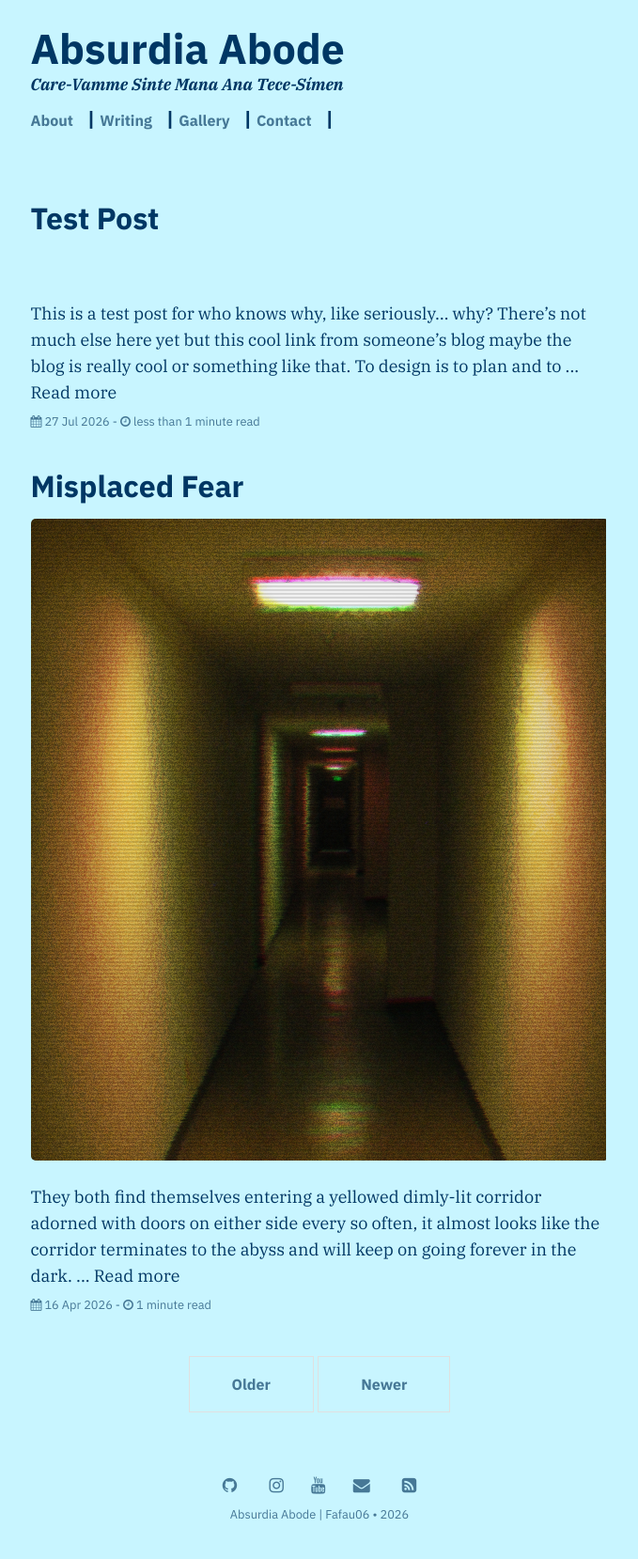
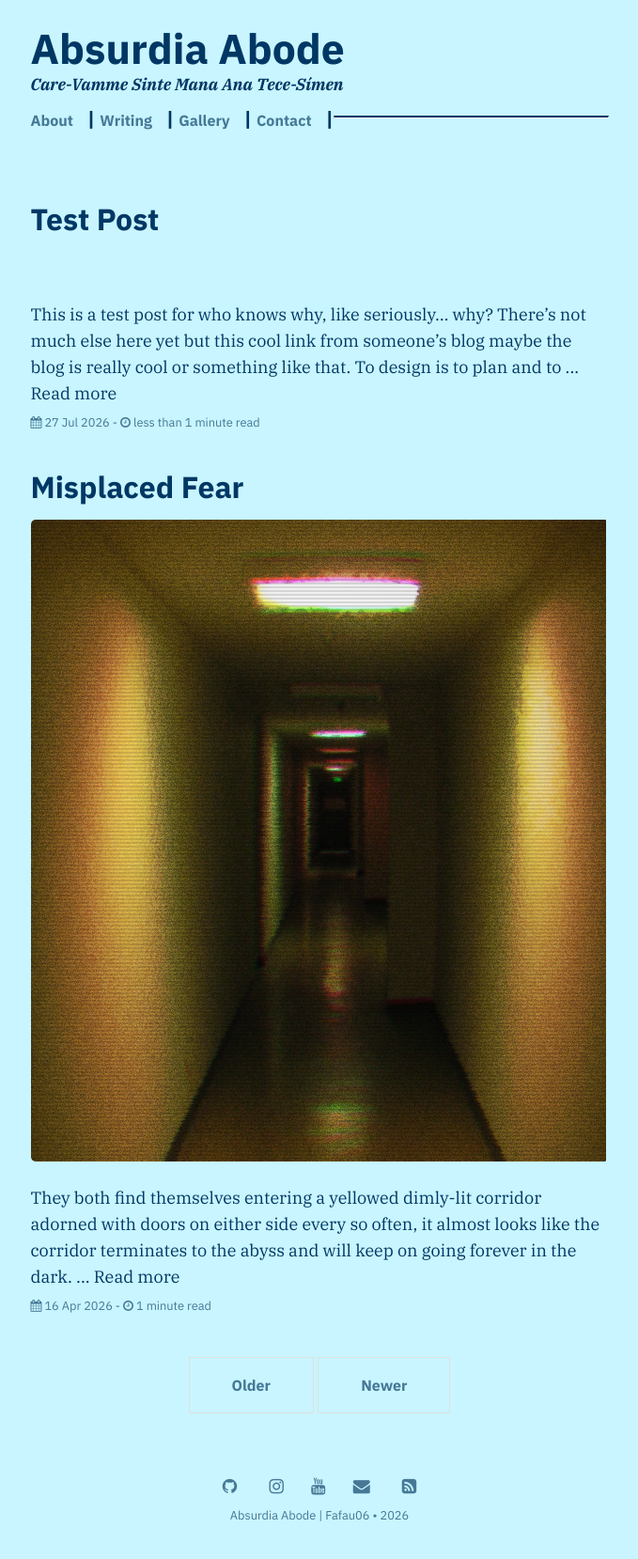
Before and after one commit to Fafau06/fafau06.github.io, a Jekyll site: the page built from index.html, in a window 1280 px wide. Shown: the whole page at 94% size, without its empty margins (300-979 px from the left). Built offline with Jekyll 4.4.1, drawn with Linux system fonts in a browser that asks for light colours; some web fonts are replaced; the list of posts is cut into pages by our own code.

Commit message:
Update _base.scss

```diff
--- a/_sass/_base.scss
+++ b/_sass/_base.scss
@@ -174,9 +174,7 @@ blockquote span
 
 hr
 {
-	height: 2px;
-	border-width: 0;
-	color: $body-color;
+	border-top: 2px solid $body-color;
 }
 
 /*
```
